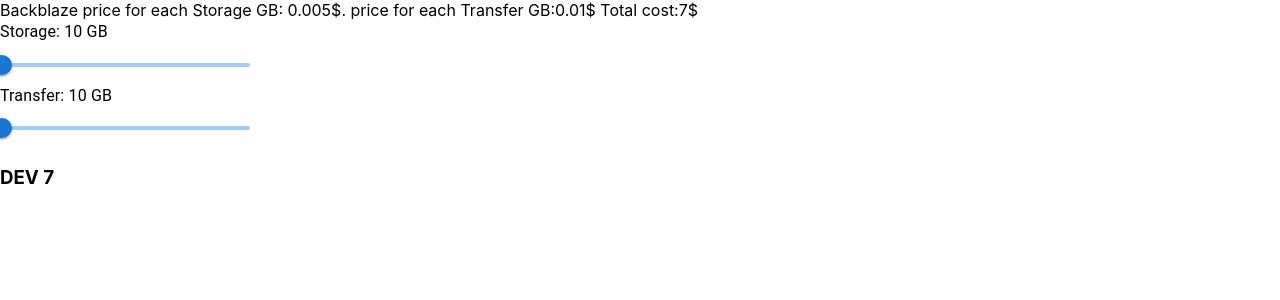
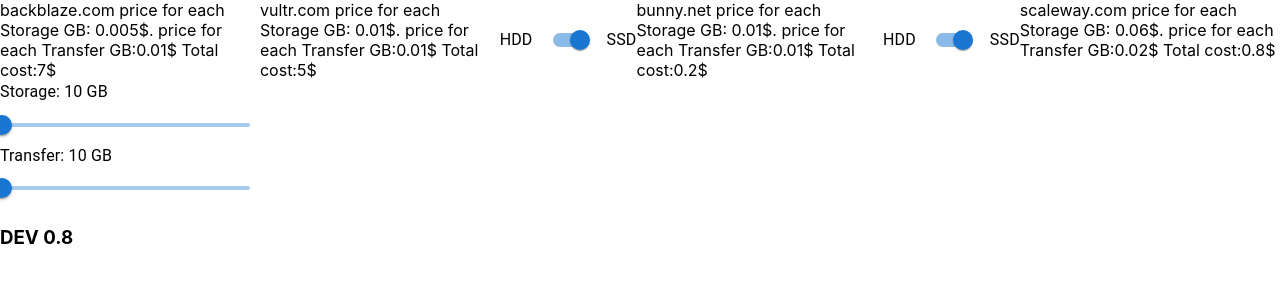
Before and after one commit to FoxCrush/react_ts_cloud_storage_calc, a React (Create React App) app: page / in a window 1280 px wide. Shown: the top 300 px of the page. Built offline with nearby package versions, Linux system fonts and the light colour scheme.

Commit message:
making universal brand component. switch added

```diff
--- a/src/components/brands/backblaze/backblaze.tsx
+++ b/src/components/brands/backblaze/backblaze.tsx
@@ -22,7 +22,6 @@
   }, [pickedValues]);
 
   useEffect(() => {
-    console.log("test envoke");
     getCost(calculateCost());
   }, [calculateCost, getCost]);
 
--- /dev/null
+++ b/src/components/brands/multi-brand-component/brand.module.css
@@ -0,0 +1,3 @@
+.container {
+  display: flex;
+}
--- /dev/null
+++ b/src/components/brands/multi-brand-component/brand.tsx
@@ -0,0 +1,87 @@
+import React, { Fragment, useCallback, useEffect, useState } from "react";
+import { Stack, Typography, Switch } from "@mui/material";
+import styles from "./brand.module.css";
+import { IBrand } from "../../../interfaces/calc-interfaces";
+
+interface Iprops {
+  brandInfo: IBrand;
+  getCost: (any) => number;
+  pickedAmount: { storage: number; transfer: number };
+}
+
+export default function Brand({
+  brandInfo,
+  getCost,
+  pickedAmount = { storage: 0, transfer: 0 },
+}: Iprops) {
+  const [switchValue, setSwitchValue] = useState<boolean>(true);
+  const {
+    brandName,
+    pricePerStorage,
+    pricePerTransfer,
+    altPricePerStorage,
+    altPricePerTransfer,
+    minPayment,
+    maxPayment,
+    togglingOption,
+    freeSpace,
+  } = brandInfo;
+  const { storage, transfer } = pickedAmount;
+  const setCurrentPrice = (
+    pricePerStorage,
+    pricePerTransfer,
+    altPricePerStorage,
+    altPricePerTransfer
+  ) => {
+    if (togglingOption) {
+      console.log("togglingOption", switchValue);
+    }
+  };
+  useEffect(() => {
+    setCurrentPrice(
+      pricePerStorage,
+      pricePerTransfer,
+      altPricePerStorage,
+      altPricePerTransfer
+    );
+    // eslint-disable-next-line react-hooks/exhaustive-deps
+  }, [switchValue]);
+  const switchChangedHandler = () => {
+    setSwitchValue(!switchValue);
+  };
+
+  const calculateCost = useCallback(() => {
+    const endPrice = parseFloat(
+      (storage * pricePerStorage + transfer * pricePerTransfer).toFixed(2)
+    );
+    if (endPrice < minPayment) {
+      return minPayment;
+    }
+    return endPrice;
+  }, [pickedAmount]);
+
+  useEffect(() => {
+    getCost(calculateCost());
+  }, [calculateCost, getCost]);
+  return (
+    <Fragment>
+      {togglingOption && (
+        <Stack direction="row" spacing={1} alignItems="center">
+          <Typography>HDD</Typography>
+          <Switch
+            onChange={switchChangedHandler}
+            defaultChecked
+            inputProps={{ "aria-label": "drive type" }}
+          />
+          <Typography>SSD</Typography>
+        </Stack>
+      )}
+      <div className={styles.container}>
+        {brandName} price for each Storage GB: {pricePerStorage}$. price for
+        each Transfer GB:
+        {pricePerTransfer}$ Total cost:
+        {calculateCost()}$
+      </div>
+    </Fragment>
+  );
+}
--- /dev/null
+++ b/src/components/brands/multi-brand-component/index.js
@@ -0,0 +1 @@
+export { default } from "./brand.tsx";
--- a/src/components/calculator/calculator-component.tsx
+++ b/src/components/calculator/calculator-component.tsx
@@ -1,8 +1,12 @@
 import React, { useState } from "react";
-import BackBlazeOffer from "../brands/backblaze";
 import MemorySliders from "../sliders";
 import { debounce } from "@mui/material";
 import styles from "./calc-comopnent.module.css";
+import { useRef } from "react";
+// @ts-ignore
+import brandsData from "../../data/brands-data.tsx";
+import { useEffect } from "react";
+import Brand from "../brands/multi-brand-component";
 
 interface IslidersValues {
   storage: number;
@@ -15,27 +19,46 @@
 export default function Calculator() {
   const [slidersValues, setSlidersValues] = useState<IslidersValues>();
   const [totalCosts, setTotalCosts] = useState<ItotalCosts>();
+  const brands = useRef([{}]);
+
+  useEffect(() => {
+    brands.current = brandsData;
+    console.log("brands.current", brands.current);
+  }, []);
 
   const getSlidersValues = debounce((values: IslidersValues) => {
     setSlidersValues(values);
   }, 100);
 
   const getTotalCosts = (price: ItotalCosts) => {
-    console.log("price", price);
     if (price) {
       setTotalCosts(price);
     }
   };
-
+  const devStr = `DEV ${totalCosts}`;
   return (
     <>
       <div className={styles.brandContainer}>
-        <BackBlazeOffer pickedValues={slidersValues} getCost={getTotalCosts} />
+        {/* <BackBlazeOffer pickedValues={slidersValues} getCost={getTotalCosts} /> */}
+        {brands.current.length > 0 ? (
+          brands.current.map((brand, index) => {
+            return (
+              <Brand
+                key={index}
+                brandInfo={brand}
+                getCost={getTotalCosts}
+                pickedAmount={slidersValues}
+              />
+            );
+          })
+        ) : (
+          <h3>No brands data</h3>
+        )}
       </div>
       <div>
         <MemorySliders getValues={getSlidersValues} />
       </div>
-      <h3>DEV {totalCosts}</h3>
+      <h3> {devStr} </h3>
     </>
   );
 }
--- /dev/null
+++ b/src/data/brands-data.tsx
@@ -0,0 +1,34 @@
+import { IBrand } from "../interfaces/calc-interfaces";
+
+const backblaze: IBrand = {
+  brandName: "backblaze.com",
+  minPayment: 7,
+  pricePerStorage: 0.005,
+  pricePerTransfer: 0.01,
+};
+const vultr: IBrand = {
+  brandName: "vultr.com",
+  minPayment: 5,
+  pricePerStorage: 0.01,
+  pricePerTransfer: 0.01,
+};
+const bunny: IBrand = {
+  brandName: "bunny.net",
+  togglingOption: true,
+  maxPayment: 10,
+  pricePerStorage: 0.01,
+  altPricePerStorage: 0.02,
+  pricePerTransfer: 0.01,
+  altPricePerTransfer: 0.01,
+};
+const scaleway: IBrand = {
+  brandName: "scaleway.com",
+  togglingOption: true,
+  pricePerStorage: 0.06,
+  altPricePerStorage: 0.03,
+  pricePerTransfer: 0.02,
+  altPricePerTransfer: 0.02,
+  freeSpace: 75,
+};
+const arrayToSend = [backblaze, vultr, bunny, scaleway];
+export default arrayToSend;
--- /dev/null
+++ b/src/interfaces/calc-interfaces.ts
@@ -0,0 +1,11 @@
+export interface IBrand {
+  brandName: string;
+  pricePerStorage: number;
+  pricePerTransfer: number;
+  altPricePerStorage?: number;
+  altPricePerTransfer?: number;
+  minPayment?: number;
+  maxPayment?: number;
+  togglingOption?: boolean;
+  freeSpace?: number;
+}
```
